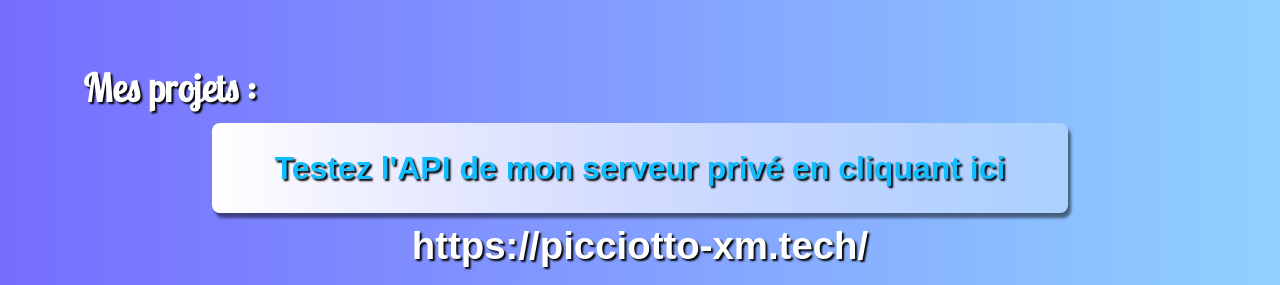
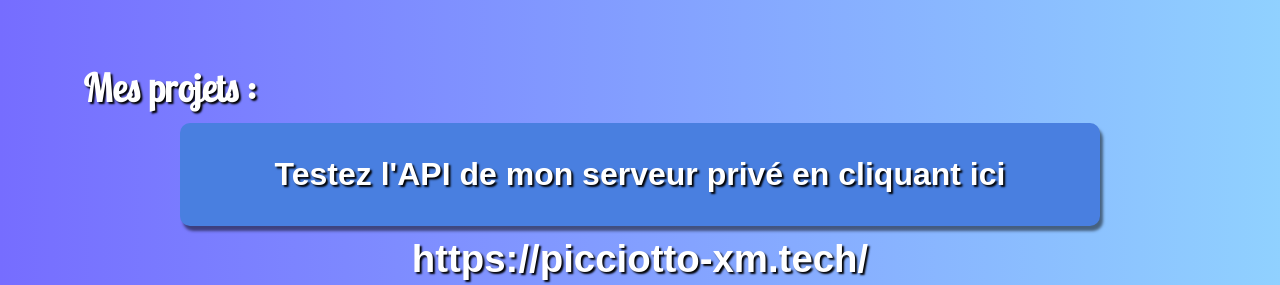
Before and after one commit to xavierpicciotto/Mon-Portfolio, a Vue app: page / in a window 1280 px wide. Shown: the part 1340-1625 px from the top of the page. Built offline with nearby package versions, Linux system fonts and the light colour scheme.

Commit message:
Update home vue css

```diff
--- a/src/views/Home.vue
+++ b/src/views/Home.vue
@@ -75,11 +75,11 @@
       </section>
       <section class="projets">
         <h3 id="projets" class="police_lobster">Mes projets :</h3>
-        <div class="myServer">
-          <router-link to="/picciotto-xm">
+        <router-link to="/picciotto-xm">
+         <div class="myServer">
             <h4>Testez l'API de mon serveur privé en cliquant ici</h4>
-          </router-link>
-        </div>
+         </div>
+        </router-link>
         <div class="linkServer">
           <a href="https://picciotto-xm.tech/" target="_blank" rel="noopener noreferrer">
             <h3>https://picciotto-xm.tech/</h3>
@@ -237,7 +237,7 @@
         <div data-aos="fade-right" class="contact aos-init aos-animate">
           <h3 class="police_lobster">Contactez moi :</h3>
           <div v-if="sendReport" id="report" class="message police_prompt">
-            <p>Votre message a bien été envoyé.&#128522;</p>
+            <p>Votre message a bien été envoyé.</p>
           </div>
           <form @submit.prevent="sendEmail" class="form_contact police_prompt" id="form_contact" name="form">
             <label for="name">Nom et prénom :</label>
@@ -474,12 +474,11 @@
     margin: 5% 6.5%;
 
     .myServer {
-      width: 75%;
+      width: 80%;
       margin: auto;
-      padding: 10px;
-      color: rgb(17, 188, 255);
-      background-image: -webkit-linear-gradient(0deg, #ffffff 0%, #ffffff45 100%);
-      border-radius: 8px;
+      padding: 15px;
+      background-color: #497fe0;
+      border-radius: 10px;
       box-shadow: 3px 5px 3px rgba(0, 0, 0, 0.5);
 
       &:hover {
@@ -590,7 +589,7 @@
       font-size: 26px;
       line-height: 20px;
       padding: 10px;
-      border-radius: 25px;
+      border-radius: 10px;
       background-image: linear-gradient(to right, rgb(54, 166, 241) 0%, rgb(18, 151, 240) 50%, #0d52f7 100%);
       box-shadow: rgba(0, 0, 0, 0.151) 5px 5px 15px 5px;
       border: 2px solid rgb(255, 255, 255);
@@ -680,10 +679,11 @@
     }
 
     .message {
-      background-color: rgb(29, 204, 96);
-      border-radius: 15px;
+      background-color: #5fcc37;
+      border-radius: 5px;
       text-align: center;
       width: auto;
+      box-shadow: 2px 2px 2px rgba(0, 0, 0, 0.424);
     }
 
     form {
```
